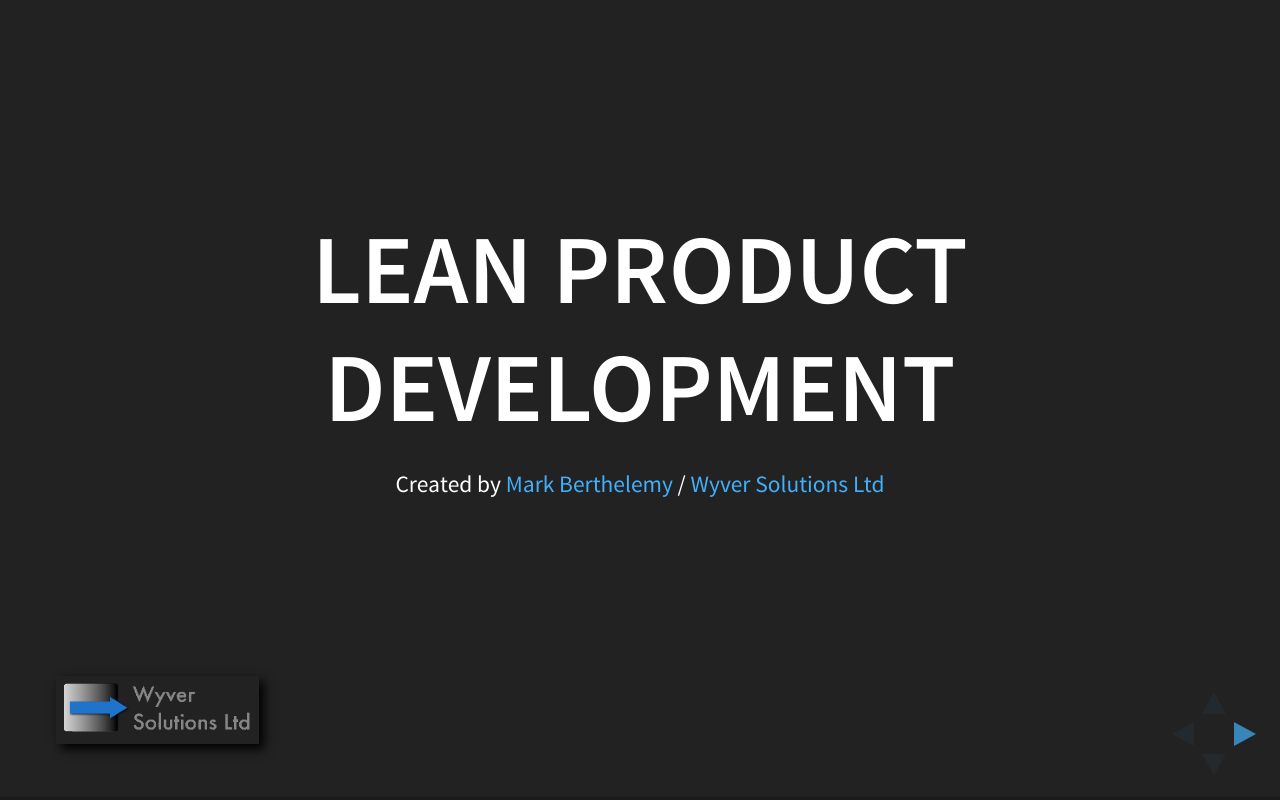
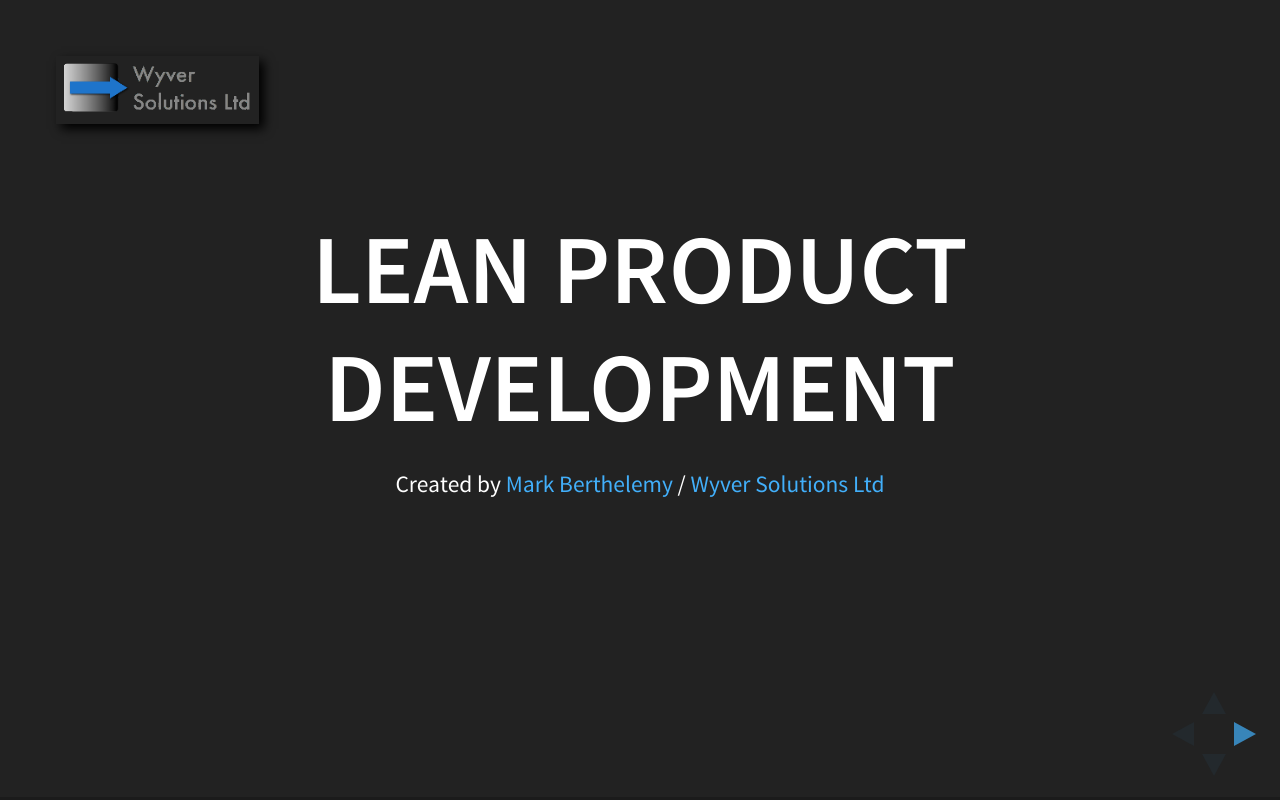
Before and after one commit to Wyver-Solutions/agile-product-development-revealjs, a website: page index.html in a window 1280 px wide. Drawn offline with Linux system fonts and the light colour scheme.

Commit message:
Move logo to top

```diff
--- a/css/reveal-override.css
+++ b/css/reveal-override.css
@@ -1,7 +1,8 @@
 body:after {
 content: url(img/wyversolutions_logo_65h.png);
 position: fixed;
-bottom: 3.5em;
+top: 3.5em;
+/* bottom: 3.5em; */
 left: 3.5em;
 padding: 0 0 0 0.5em;
 box-shadow: 5px 5px 10px #000; }
```
